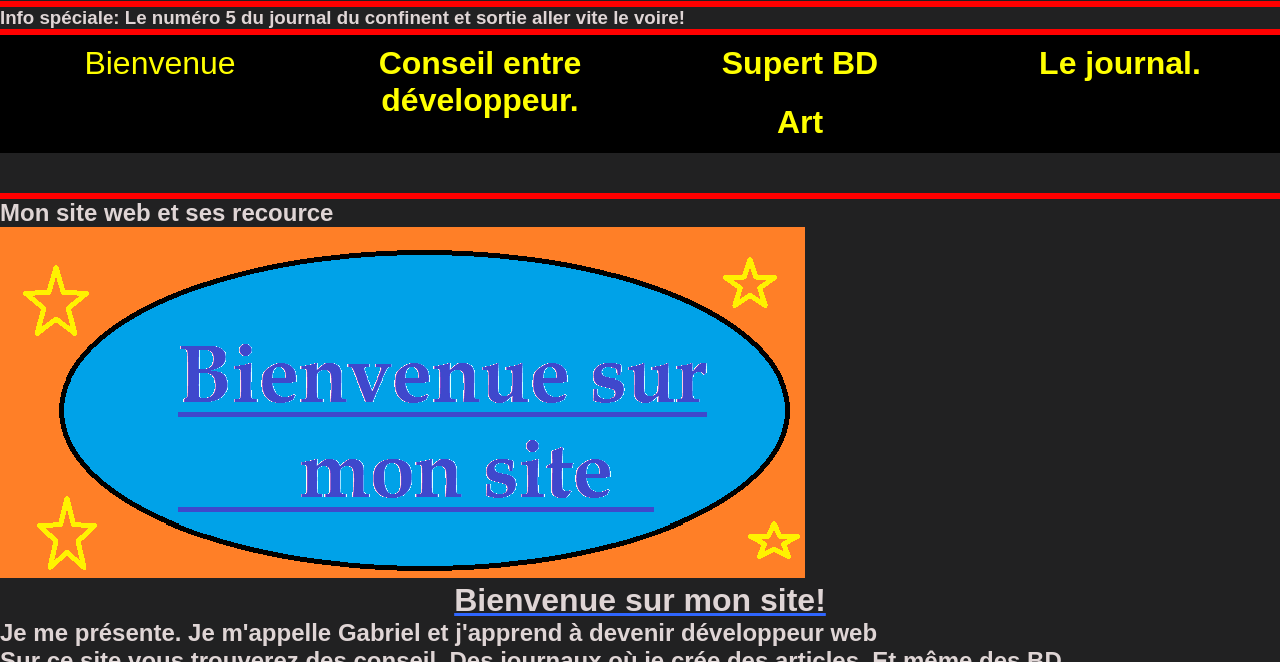
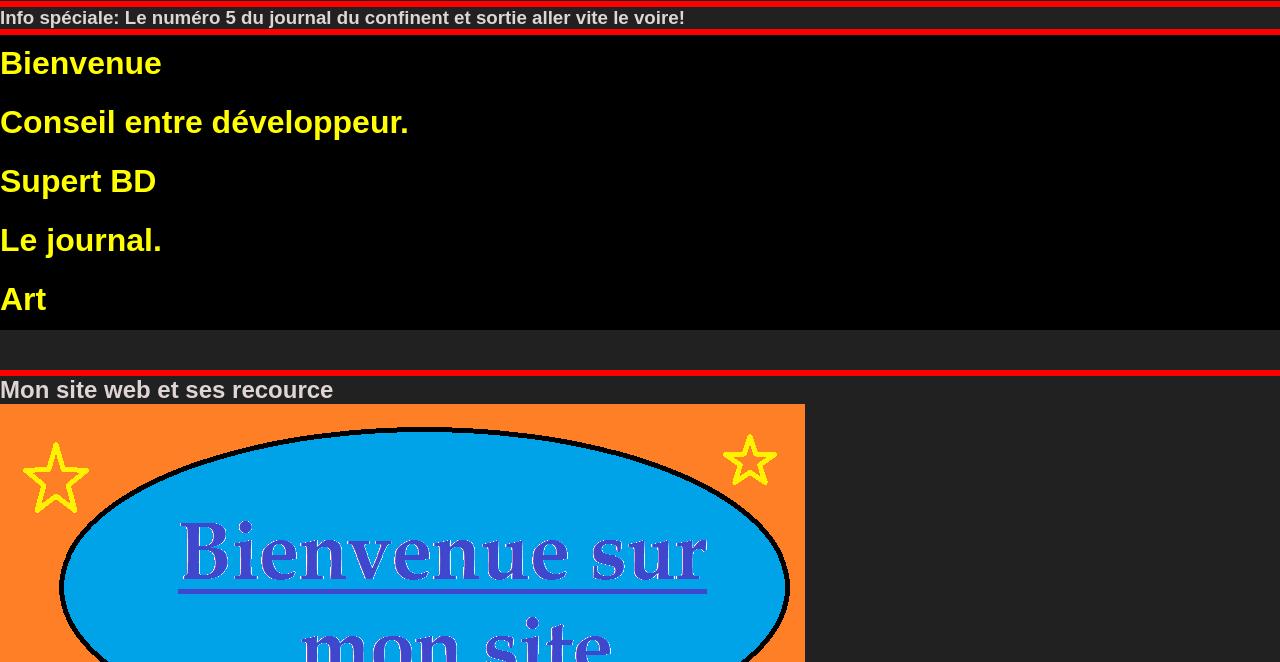
Before and after one commit to PirateGab/GabyMonde, a plain HTML site: page index.html in a window 1280 px wide. Shown: the part 138-800 px from the top of the page. Drawn offline with Linux system fonts and the light colour scheme.

Commit message:
remplacement par index

```diff
--- a/index.html
+++ b/index.html
@@ -14,13 +14,10 @@
          <hr>
          <h3>Info spéciale: Le numéro 5 du journal du confinent et sortie aller vite le voire!</h3>
          <hr>
-         <nav> <ul>
-          <li><a href="Page-de-présentation.html">Bienvenue</a></h4></li>
-          <li> <h4><a href="Les-conseille-entre-dev.html">Conseil entre développeur.</a></h4></li>
-         <li> <h4><a href="Aymen-bd.html">Supert BD</a></h4></li>
-         <li> <h4><a href="Page-journal-Collège.html">Le journal.</a></h4></li>
-        <li><h4><a href="Les_art_du_site.html">Art</a></h4></li>
-      </nav>
+         <nav> <h4><a href="index.html">Bienvenue</a></h4>   <h4><a href="Les-conseille-entre-dev.html">Conseil entre développeur.</a></h4>
+          <h4><a href="Aymen-bd.html">Supert BD</a></h4>
+          <h4><a href="Page-journal-Collège.html">Le journal.</a></h4>
+        <h4><a href="Les_art_du_site.html">Art</a></h4></nav>
 
         <hr>
         <h2>Mon site web et ses recource</h2>
```
Also changed, not shown: Aymen-bd.html (+1 -1 lines), Journal_du_collège_2019-2020.html (+1 -1 lines), Les-conseille-entre-dev.html (+1 -1 lines), Les_art_du_site.html (+1 -1 lines), Page-journal-Collège.html (+1 -1 lines).
